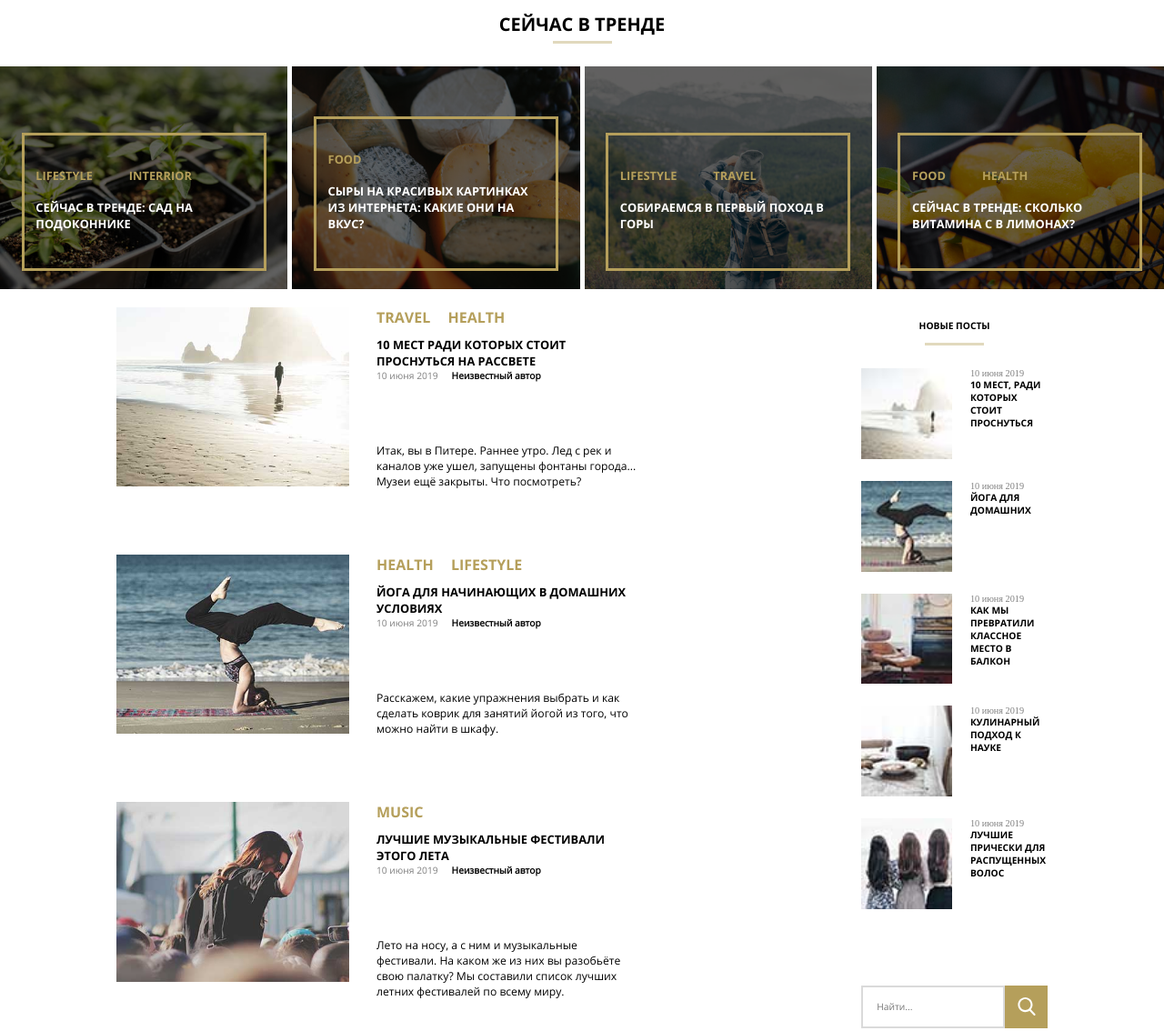
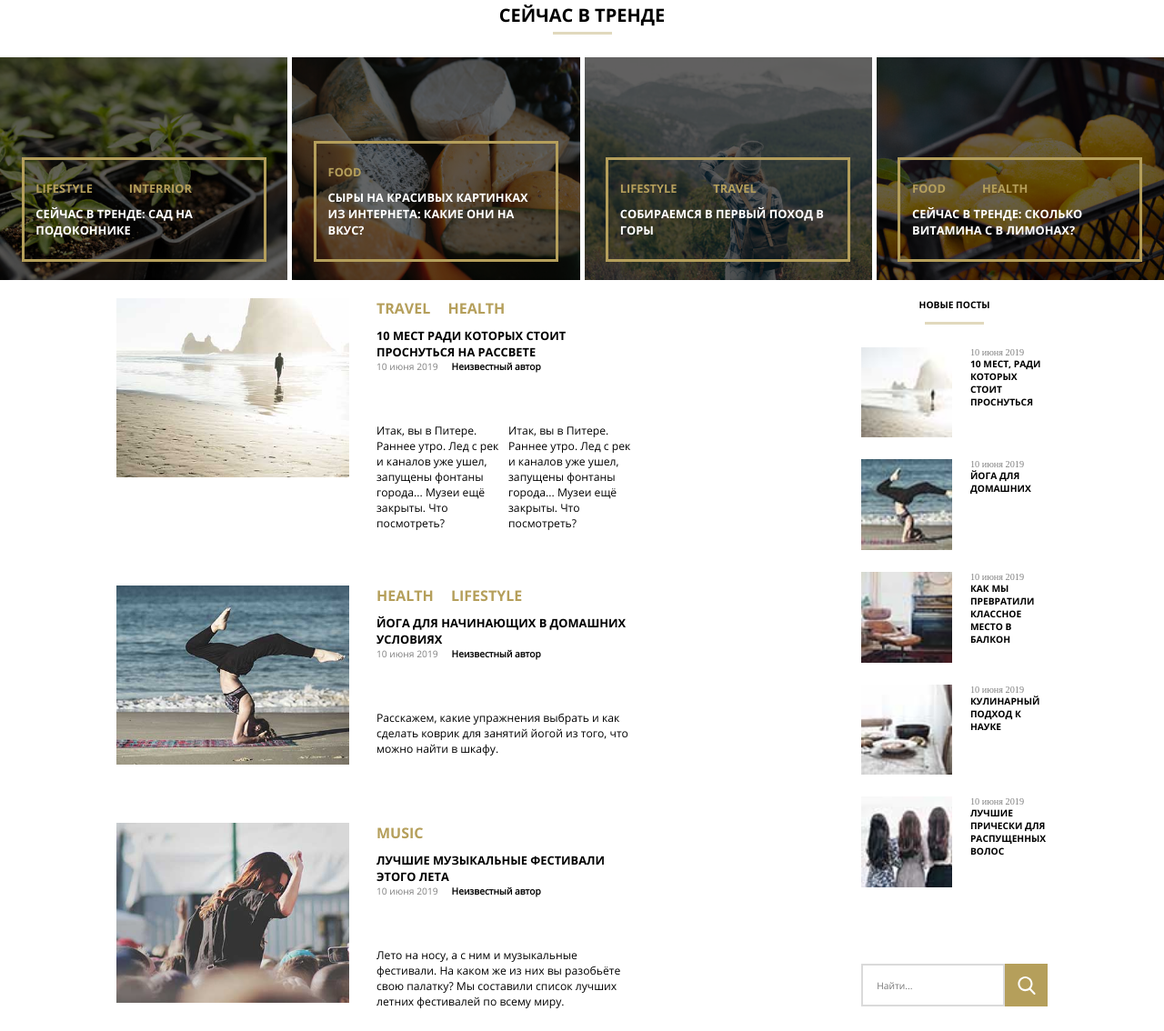
Before and after one commit to GromakMaxim/diploma-front, a plain HTML site: page index.html in a window 1280 px wide. Shown: the part 483-1617 px from the top of the page at 91% size. Drawn offline with Linux system fonts and the light colour scheme; files whose address does not match are found by name.

Commit message:
v1.3: fixed margins

```diff
--- a/css/header.css
+++ b/css/header.css
@@ -1,4 +1,6 @@
 * {
+    margin: 0;
+    padding: 0;
     box-sizing: border-box;
 }
 
@@ -6,14 +8,8 @@ a {
     text-decoration: none;
 }
 
-ul {
-    padding: 0;
-}
-
 li {
     list-style-type: none;
-    margin: 0;
-    padding: 0;
 }
 
 
@@ -31,8 +27,6 @@ button {
 html,
 body {
     width: 100%;
-    margin: 0;
-    padding: 0;
 }
 
 .header {
--- a/css/trends.css
+++ b/css/trends.css
@@ -62,6 +62,9 @@
 .trend-keywords {
     font-family: OpenSans-Bold;
     text-transform: uppercase;
+}
+
+.trend-keywords {
     display: flex;
     flex-direction: row;
 }
--- a/index.html
+++ b/index.html
@@ -115,6 +115,7 @@
                             <div class="author">Неизвестный автор</div>
                         </div>
                         <div class="post-description">
+                            <p>Итак, вы в Питере. Раннее утро. Лед с рек и каналов уже ушел, запущены фонтаны города... Музеи ещё закрыты. Что посмотреть?</p>
                             <p>Итак, вы в Питере. Раннее утро. Лед с рек и каналов уже ушел, запущены фонтаны города... Музеи ещё закрыты. Что посмотреть?</p>
                         </div>
                     </div>
```
